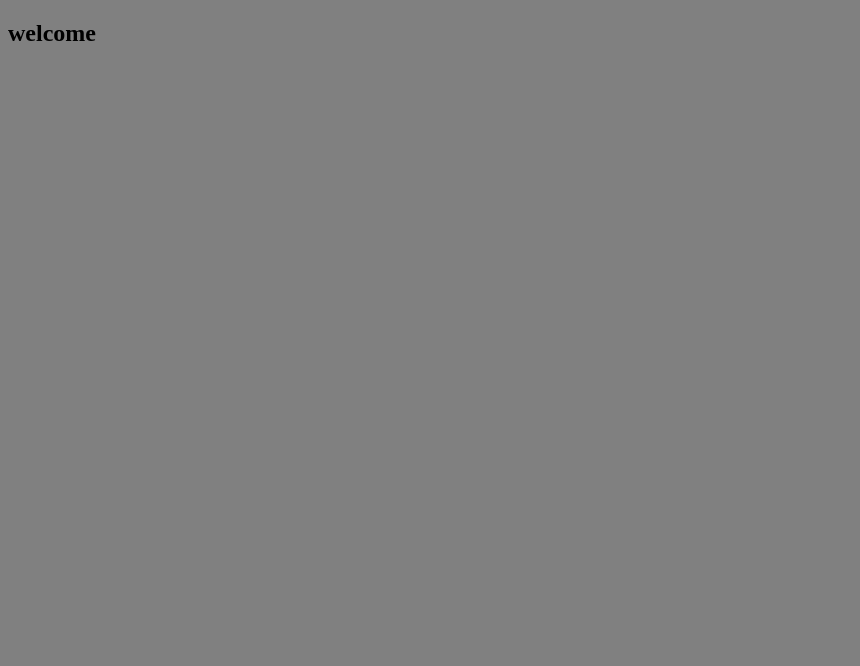
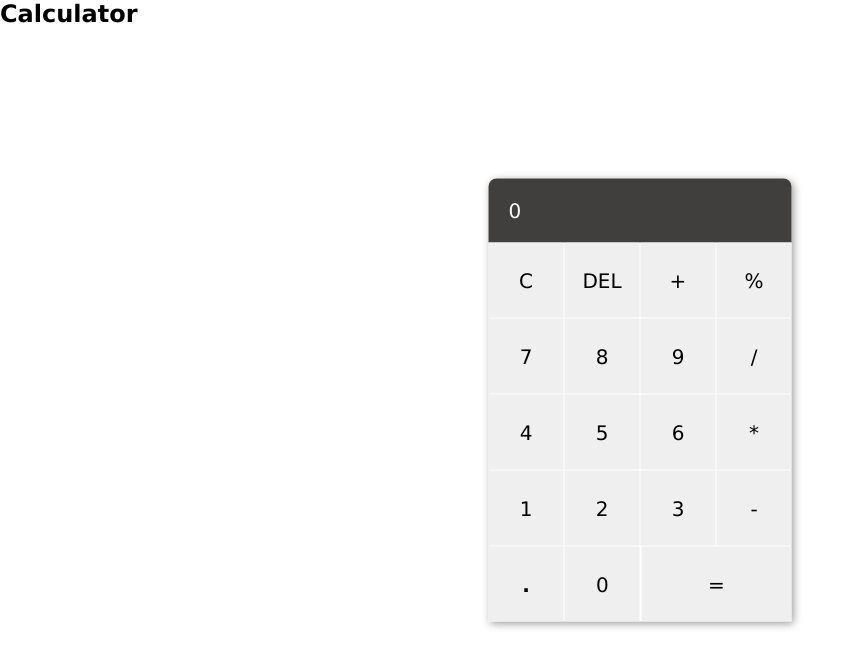
Before and after one commit to adityadevcode/calculator-JS, a plain HTML site: page index.html in a window 1280 px wide. Shown: the whole page, without its empty margins (0-860 px from the left). Drawn offline with Linux system fonts and the light colour scheme.

Commit message:
Final calculator

```diff
--- a/calcualtor.js
+++ b/calcualtor.js
@@ -1,2 +1,65 @@
-let name ="some";
-console.log(name);
+//we need to add event listners for all buttons 1 step
+let buttons =document.getElementsByTagName('button');
+//result id we need to store in varible, in paragraph0 we have this
+let result = document.getElementById('result');
+
+//only buttons ni click chesi napudu events add cheyali
+//buttons ni iterate chesam
+for(i=0;i<buttons.length;i++){
+    buttons[i].onclick = function(){
+//buttons click cheste ok function jaragali, element select chesi property onclick
+//anonymous function rasam
+//this deniki point out chesthundi ante e button click chesamo dani pointout chestham inner text
+let input = this.innerText;
+//manamu button meda vunna numbers and other thing kanipichadaniki updatedisplay use chesanu
+        updateDisplay(input)
+    }
+}
+//result block lo something vundo ledo check cheyali ante black box
+function updateDisplay(input){
+    let currentDisplay = result.innerText
+//current dispaly 0 vunte apudu manamu em cheyali, user click chesina input (c,d,= kakunda)inka edaina ayithe apudu
+//zero ni kuda empty petali
+    if(currentDisplay=="0"){
+        if(input!="C"&&input!="DEL" && input!="="){
+//user vere number click chesinapudu 0 ni empty peti
+            result.innerText=""
+//result lo vuna value ni add chesthuna, user value click chesinapudu
+            result.innerText=input
+        }
+
+    }
+    else{
+
+        if(input=="DEL"){
+//last ki edi ayithe enter chesthamo adi delete cheyali
+//0 to 9 substring ki pass cheste ot08 e values vunte avi output vasthai
+            result.innerText = currentDisplay.substring(0,currentDisplay.length-1)
+            // if(result.innerText==""){
+            //     result.innerText="0"
+            // }
+        }
+//user c ani click chesthe motham empty avali ante 0
+        if(input=="C"){
+            result.innerText="0"
+        }
+// user c del == button click cheyaledu then
+//already vunadaniki means 7+8-3 or something we need to add
+        if(input!="C"&&input!="DEL"&&input!="="){
+//below increment petamu (innertext ki add chesthunam num or content)
+ //prevoiusly em vundo daniki add chesthunam
+result.innerText+=input
+            x = x+6
+            x+=7
+        }
+//ipudu manaku = ayithe em cheyali
+//js lo eval ane method vundi. oka equation kani expression kani tisukoni dani
+//compute chesthadi, result.innerText evaluate chesthundi
+        if(input=="="){
+            let display = result.innerText
+//current display lo e method vundo dani parse chesi, eval ane method dwara calculate chesi result lo chuspisthundi
+            result.innerText= eval(display)
+        }
+    }
+
+}
--- a/index.html
+++ b/index.html
@@ -8,7 +8,43 @@
     <title>Document</title>
 </head>
 <body>
-    <h2>welcome</h2>
+    <h2>Calculator</h2>
+    <div class="container">
+    <div class="result">
+        <p id ="result">0</p>
+        </div>
+        <div class="buttons">
+            <div class="row">
+            <button>C</button>
+            <button>DEL</button>
+            <button>+</button>
+            <button>%</button>
+        </div>
+        <div class="row">
+            <button>7</button>
+            <button>8</button>
+            <button>9</button>
+            <button>/</button>
+        </div>
+        <div class="row">
+            <button>4</button>
+            <button>5</button>
+            <button>6</button>
+            <button>*</button>
+        </div>
+        <div class="row">
+            <button>1</button>
+            <button>2</button>
+            <button>3</button>
+            <button>-</button>
+        </div>
+        <div class="row">
+            <button id="dot">.</button>
+            <button>0</button>
+            <button id="equal">=</button>
+        </div>
+      </div>
+</div>
     <script src="calcualtor.js"></script>
 </body>
 </html>
--- a/style.css
+++ b/style.css
@@ -1,3 +1,64 @@
-body {
-    background-color: grey;
+*{
+    margin:0;
+    padding:0;
+    box-sizing:border-box;
+    font-family:Verdana, Geneva, Tahoma, sans-serif
 }
+
+.container{
+    position:absolute;
+    left:50%;
+    top:50%;
+    transform:translate(-50%,-50%);
+    border-radius:8px 8px 0 0;
+    background:white;
+    box-shadow:2px 2px 8px rgba(0,0,0,0.4);
+}
+
+.result{
+    background-color:#413e3e;
+    color:white;
+    border-radius:8px 8px 0 0;
+    padding:20px;
+    font-size:20px;
+}
+
+.buttons{
+    display:flex;
+    flex-direction:column;
+    flex-wrap:wrap;
+    gap:1px;
+}
+
+.row{
+    display:flex;
+    justify-content:space-around;
+    gap:1px;
+}
+
+.row button {
+    width:75px;
+    height:75px;
+    border-radius: 0 0 0 0;
+    outline:none;
+    border:none;
+    font-size: 20px;
+    text-align:center;
+    transition:0.2s all linear;
+}
+
+.row button:hover{
+    background-color:#e0e0e0;
+}
+
+.row button:active{
+background-color:#eeb3b3;
+}
+
+#equal{
+    width:150px;
+}
+
+#dot{
+    font-weight:600;
+}
```
